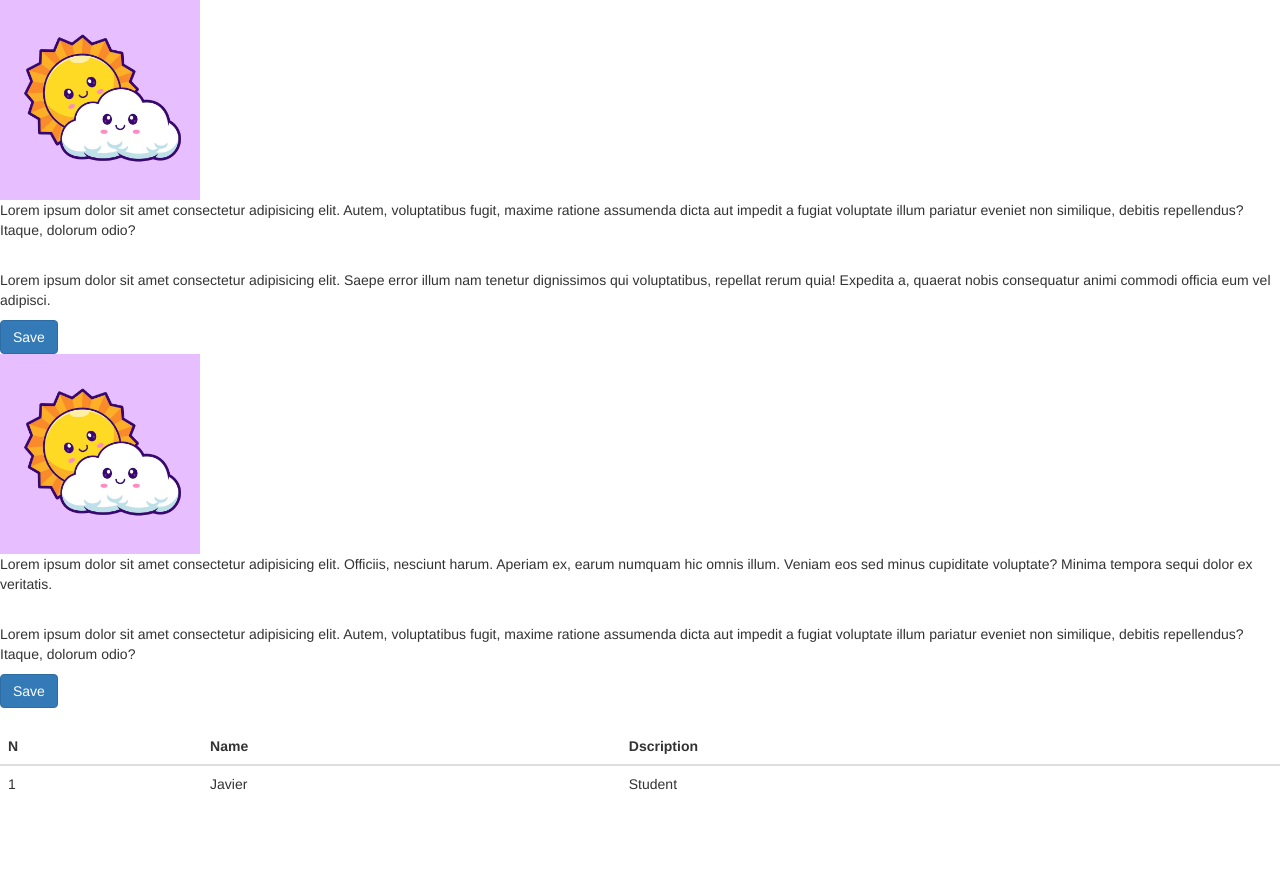
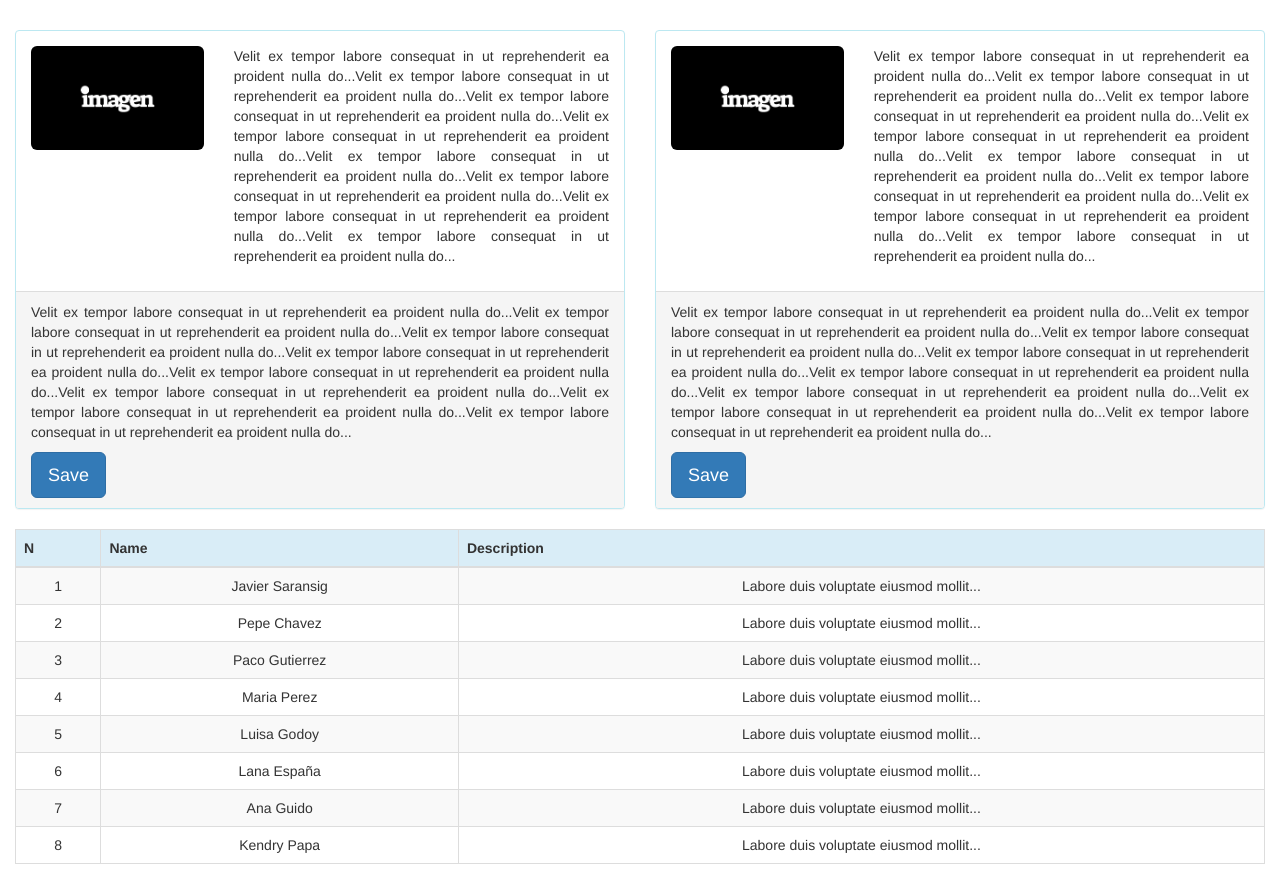
Before and after one commit to javier020301001/PruebaDiagnostico, a plain HTML site: page index.html in a window 1280 px wide. Before the commit the page ends 822 px from the top, so only its background shows below. Drawn offline with nearby package versions, Linux system fonts and the light colour scheme.

Commit message:
segunda version, prueba diagnostico

```diff
--- a/index.html
+++ b/index.html
@@ -5,44 +5,76 @@
     <meta charset="utf-8">
     <meta name="viewport" content="width=device-width, initial-scale=1">
     <link rel="stylesheet" href="https://maxcdn.bootstrapcdn.com/bootstrap/3.4.1/css/bootstrap.min.css">
-    <script src="https://ajax.googleapis.com/ajax/libs/jquery/3.7.1/jquery.min.js"></script>
-    <script src="https://maxcdn.bootstrapcdn.com/bootstrap/3.4.1/js/bootstrap.min.js"></script>
 </head>
 <body>
-    <section>
-        <article class="target">
-            <img src="imagenes/img1.png" with="200" height="200"/>
-            <p>Lorem ipsum dolor sit amet consectetur adipisicing elit. Autem, voluptatibus fugit, maxime ratione assumenda dicta aut impedit a fugiat voluptate illum pariatur eveniet non similique, debitis repellendus? Itaque, dolorum odio?</p>
-            <br>
-            <p>Lorem ipsum dolor sit amet consectetur adipisicing elit. Saepe error illum nam tenetur dignissimos qui voluptatibus, repellat rerum quia! Expedita a, quaerat nobis consequatur animi commodi officia eum vel adipisci.</p>
-            <button type="button" class="btn btn-primary">Save</button>
-        </article>
-        <article class="target">
-            <img src="imagenes/img1.png" with="200" height="200"/>
-            <p>Lorem ipsum dolor sit amet consectetur adipisicing elit. Officiis, nesciunt harum. Aperiam ex, earum numquam hic omnis illum. Veniam eos sed minus cupiditate voluptate? Minima tempora sequi dolor ex veritatis.</p>
-            <br>
-            <p>Lorem ipsum dolor sit amet consectetur adipisicing elit. Autem, voluptatibus fugit, maxime ratione assumenda dicta aut impedit a fugiat voluptate illum pariatur eveniet non similique, debitis repellendus? Itaque, dolorum odio?</p>
-            <button type="button" class="btn btn-primary">Save</button>
-        </article>
-        <br>
-        <div class="table-responsive"></div>
-            <table class="table">
+    <div class="container-fluid" style="padding-top: 30px;">
+
+        <div class="row">
+            <div class="col-md-6 col-sm-12">
+                <div class="panel panel-info">
+                    <div class="panel-body">
+                        <div class="row">
+                            <div class="col-xs-4">
+                                <img src="imagenes/img.png" class="img-responsive img-rounded" alt="Imagen 1">
+                            </div>
+                            <div class="col-xs-8">
+                                <p class="text-justify">Velit ex tempor labore consequat in ut reprehenderit ea proident nulla do...Velit ex tempor labore consequat in ut reprehenderit ea proident nulla do...Velit ex tempor labore consequat in ut reprehenderit ea proident nulla do...Velit ex tempor labore consequat in ut reprehenderit ea proident nulla do...Velit ex tempor labore consequat in ut reprehenderit ea proident nulla do...Velit ex tempor labore consequat in ut reprehenderit ea proident nulla do...Velit ex tempor labore consequat in ut reprehenderit ea proident nulla do...Velit ex tempor labore consequat in ut reprehenderit ea proident nulla do...</p>
+                            </div>
+                        </div>
+                    </div>
+                    <div class="panel-footer text-left">
+                        <p class="text-justify">Velit ex tempor labore consequat in ut reprehenderit ea proident nulla do...Velit ex tempor labore consequat in ut reprehenderit ea proident nulla do...Velit ex tempor labore consequat in ut reprehenderit ea proident nulla do...Velit ex tempor labore consequat in ut reprehenderit ea proident nulla do...Velit ex tempor labore consequat in ut reprehenderit ea proident nulla do...Velit ex tempor labore consequat in ut reprehenderit ea proident nulla do...Velit ex tempor labore consequat in ut reprehenderit ea proident nulla do...Velit ex tempor labore consequat in ut reprehenderit ea proident nulla do...</p>
+                        <button class="btn btn-primary btn-lg">Save</button>
+                    </div>
+                </div>
+            </div>
+
+            <div class="col-md-6 col-sm-12">
+                <div class="panel panel-info">
+                    <div class="panel-body">
+                        <div class="row">
+                            <div class="col-xs-4">
+                                <img src="imagenes/img.png" class="img-responsive img-rounded" alt="Imagen 2">
+                            </div>
+                            <div class="col-xs-8">
+                                <p class="text-justify">Velit ex tempor labore consequat in ut reprehenderit ea proident nulla do...Velit ex tempor labore consequat in ut reprehenderit ea proident nulla do...Velit ex tempor labore consequat in ut reprehenderit ea proident nulla do...Velit ex tempor labore consequat in ut reprehenderit ea proident nulla do...Velit ex tempor labore consequat in ut reprehenderit ea proident nulla do...Velit ex tempor labore consequat in ut reprehenderit ea proident nulla do...Velit ex tempor labore consequat in ut reprehenderit ea proident nulla do...Velit ex tempor labore consequat in ut reprehenderit ea proident nulla do...</p>
+                            </div>
+                        </div>
+                    </div>
+                    <div class="panel-footer text-left">
+                        <p class="text-justify">Velit ex tempor labore consequat in ut reprehenderit ea proident nulla do...Velit ex tempor labore consequat in ut reprehenderit ea proident nulla do...Velit ex tempor labore consequat in ut reprehenderit ea proident nulla do...Velit ex tempor labore consequat in ut reprehenderit ea proident nulla do...Velit ex tempor labore consequat in ut reprehenderit ea proident nulla do...Velit ex tempor labore consequat in ut reprehenderit ea proident nulla do...Velit ex tempor labore consequat in ut reprehenderit ea proident nulla do...Velit ex tempor labore consequat in ut reprehenderit ea proident nulla do...</p>
+                        <button class="btn btn-primary btn-lg">Save</button>
+                    </div>
+                </div>
+            </div>
+
+        </div>
+
+        <div class="row">
+            <div class="col-md-12">
+                <table class="table table-bordered table-striped text-center">
                     <thead>
-                    <tr>
+                        <tr class="info">
                             <th>N</th>
                             <th>Name</th>
-                        <th>Dscription</th>
+                            <th>Description</th>
                         </tr>
                     </thead>
                     <tbody>
-                    <tr>
-                        <td>1</td>
-                        <td>Javier</td>
-                        <td>Student</td>
-                    </tr>
+                        <tr><td>1</td><td>Javier Saransig</td><td>Labore duis voluptate eiusmod mollit...</td></tr>
+                        <tr><td>2</td><td>Pepe Chavez</td><td>Labore duis voluptate eiusmod mollit...</td></tr>
+                        <tr><td>3</td><td>Paco Gutierrez</td><td>Labore duis voluptate eiusmod mollit...</td></tr>
+                        <tr><td>4</td><td>Maria Perez</td><td>Labore duis voluptate eiusmod mollit...</td></tr>
+                        <tr><td>5</td><td>Luisa Godoy</td><td>Labore duis voluptate eiusmod mollit...</td></tr>
+                        <tr><td>6</td><td>Lana España</td><td>Labore duis voluptate eiusmod mollit...</td></tr>
+                        <tr><td>7</td><td>Ana Guido</td><td>Labore duis voluptate eiusmod mollit...</td></tr>
+                        <tr><td>8</td><td>Kendry Papa</td><td>Labore duis voluptate eiusmod mollit...</td></tr>
                     </tbody>
                 </table>
             </div>
-    </section>
+        </div>
+
+    </div>
+
 </body>
 </html>
```
Also changed, not shown: imagenes/img.png (added), imagenes/img1.png (deleted). Lines whose indentation alone changed are shown as unchanged.
